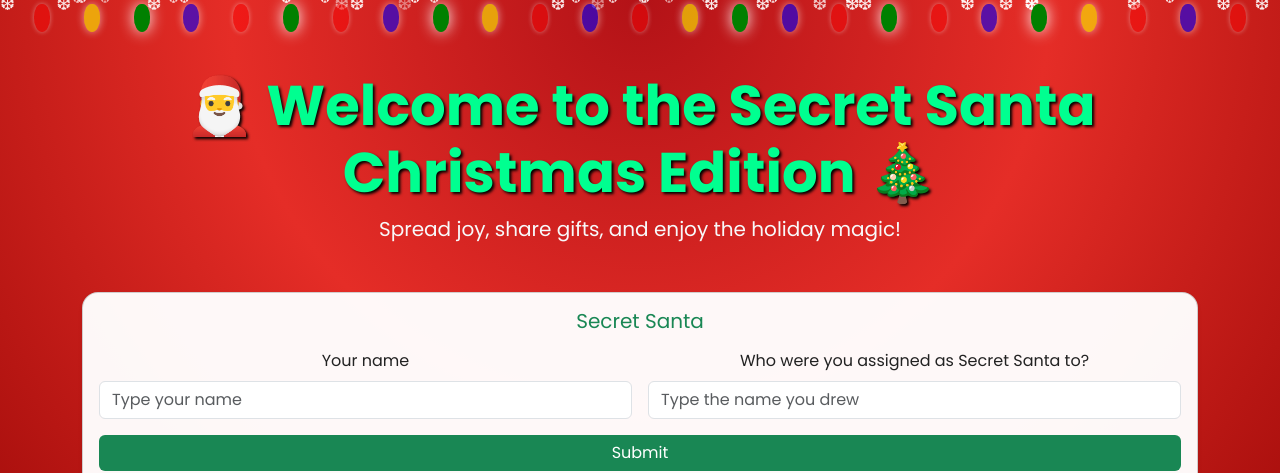
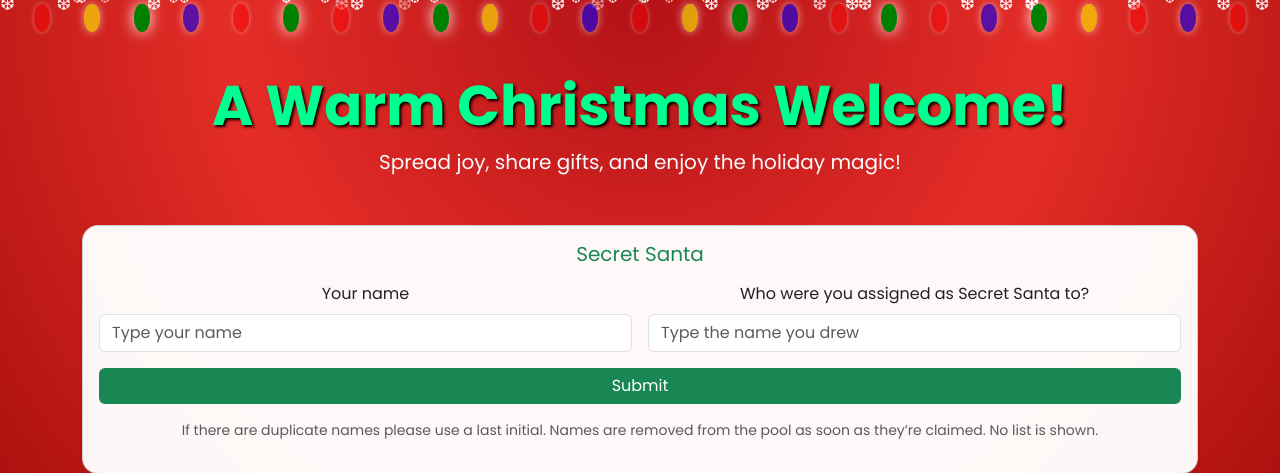
Before and after one commit to devzrepo-main/secret-santa, a PHP site: page / in a window 1280 px wide. Shown: the top 473 px of the page. Run offline with PHP 8.4, Linux system fonts and the light colour scheme.

Commit message:
Update index.php

```diff
--- a/index.php
+++ b/index.php
@@ -39,7 +39,7 @@
   <?php endfor; ?>
 
   <div class="container text-center py-5">
-    <h1 class="display-4 fw-bold text-christmas mt-4">🎅 Welcome to the Secret Santa Christmas Edition 🎄</h1>
+    <h1 class="display-4 fw-bold text-christmas mt-4"> A Warm Christmas Welcome!</h1>
     <p class="lead text-light">Spread joy, share gifts, and enjoy the holiday magic!</p>
 
     <div id="memberSection" class="mt-5"></div>
```
